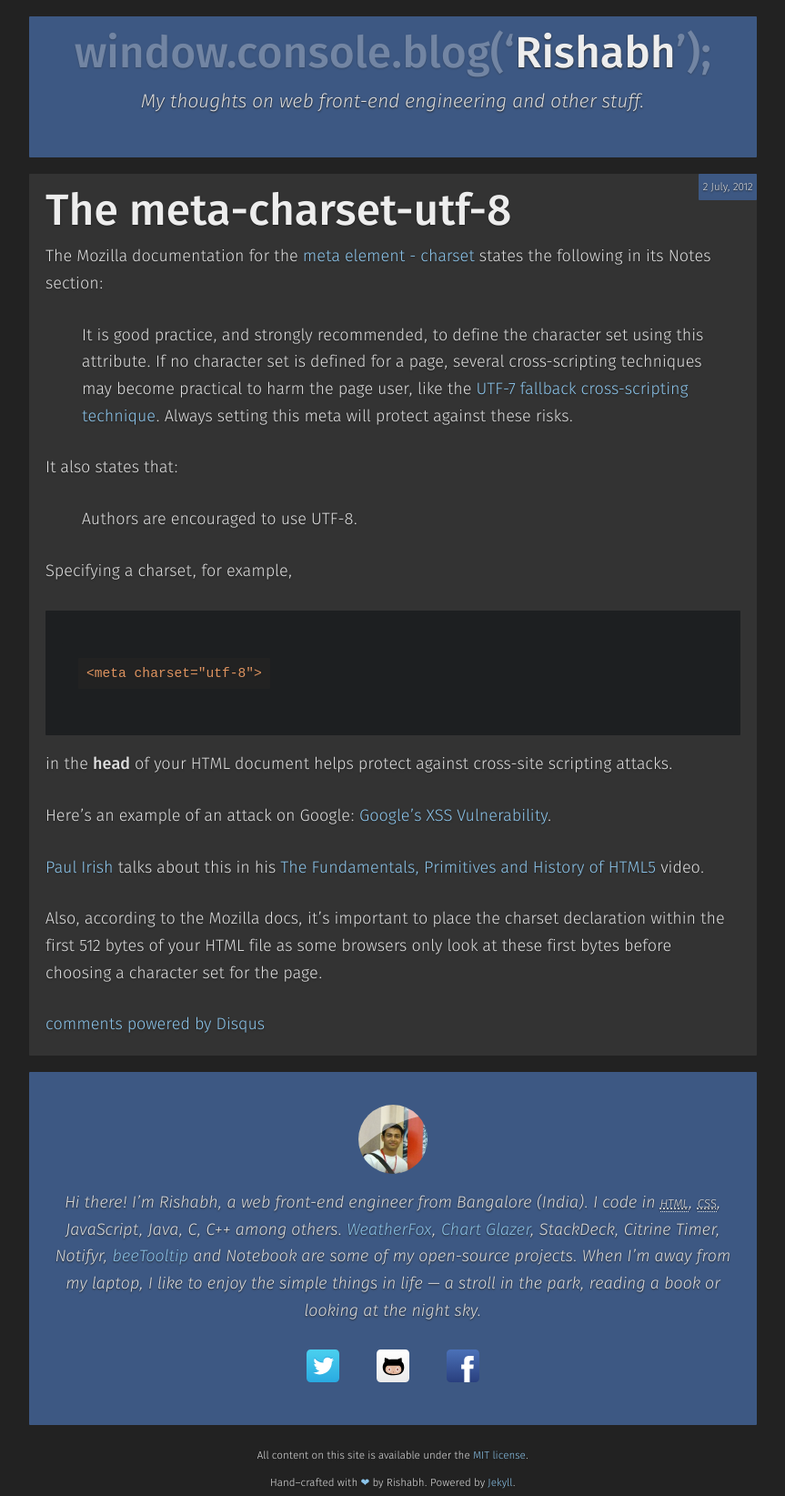
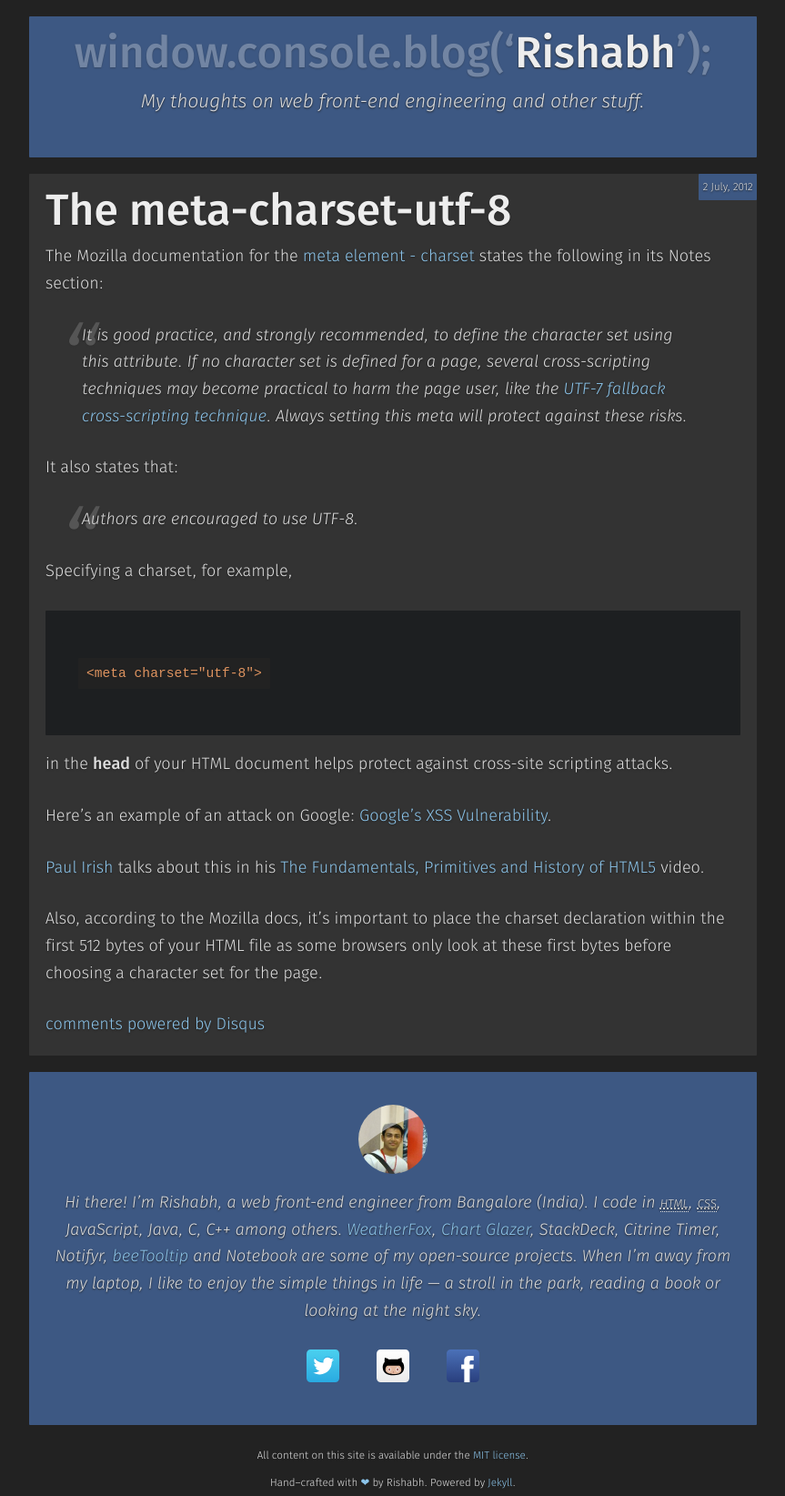
Before and after one commit to rishabh-ink/rishabhsrao.github.io, a Jekyll site: the page built from _posts/2012-07-02-the-meta-charset-utf.markdown, in a window 1280 px wide. Shown: the whole page at 91% size, without its empty margins (208-1071 px from the left). Built offline with Jekyll 4.4.1, drawn with Linux system fonts in a browser that asks for light colours; Markdown is read by kramdown in place of the engine named in the settings; comment, search, counter and statistics services are not loaded.

Commit message:
Added a block quote style.

```diff
--- a/css/main.css
+++ b/css/main.css
@@ -514,7 +514,7 @@
 }
 
 /* line 578, ../lib/typeplate/scss/_typeplate.scss */
-.tera {
+.tera, blockquote::before {
   font-size: 117px;
   font-size: 6.5rem;
   margin-bottom: 0.25385rem;
@@ -1308,14 +1308,15 @@
 img {
   display: block;
   margin: 1rem auto;
-}
-
-/* line 14, ui/_page.scss */
+  max-width: 100%;
+}
+
+/* line 15, ui/_page.scss */
 .thumbnails img {
   display: inline-block;
 }
 
-/* line 19, ui/_page.scss */
+/* line 20, ui/_page.scss */
 code {
   background-color: #222222;
   color: #de935f;
@@ -1327,14 +1328,28 @@
   padding: .5rem;
 }
 
-/* line 26, ui/_page.scss */
+/* line 27, ui/_page.scss */
 hr {
   border: 2px solid #222222;
 }
 
-/* line 30, ui/_page.scss */
+/* line 31, ui/_page.scss */
 .gist {
   text-shadow: none;
+}
+
+/* line 35, ui/_page.scss */
+blockquote {
+  font-style: italic;
+  position: relative;
+}
+/* line 39, ui/_page.scss */
+blockquote::before {
+  content: "\201C";
+  opacity: .2;
+  position: absolute;
+  top: -2.5rem;
+  left: -1.5rem;
 }
 
 /* line 1, ui/_banner.scss */
```
Also changed, not shown: css/ui/_page.scss (+15 -0 lines).
